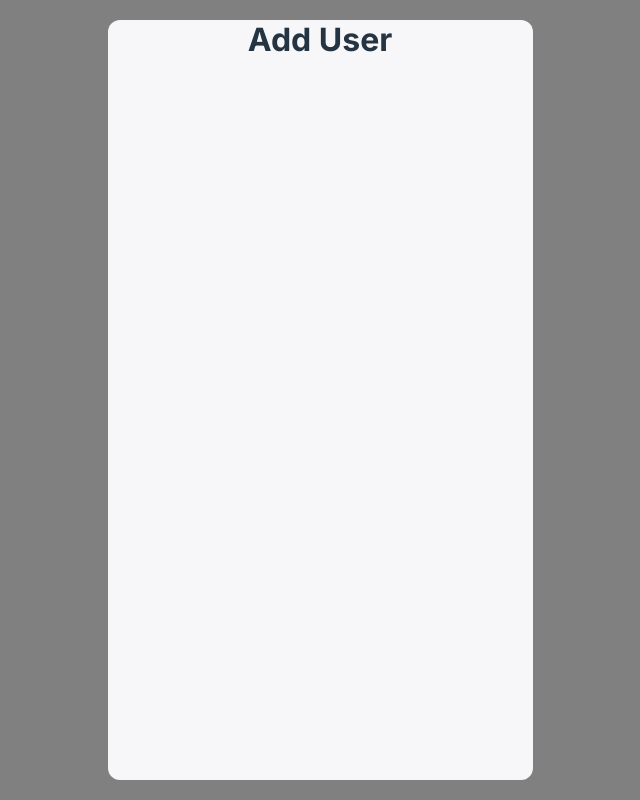
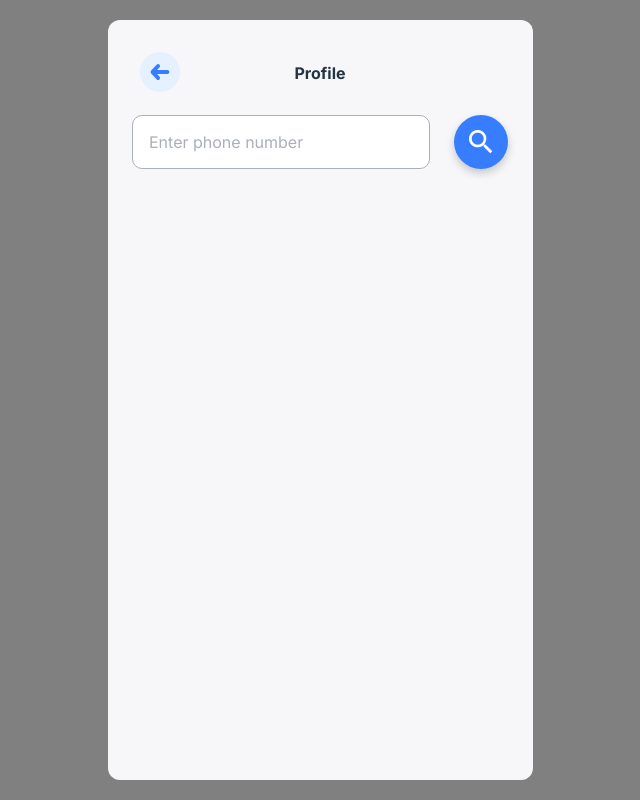
Before and after one commit to guiathayde/xati, a React (Create React App) app: page /add-user in a window 1280 px wide. Shown: the whole page, without its empty margins (320-960 px from the left). Built offline with nearby package versions, Linux system fonts and the light colour scheme.

Commit message:
Created addUser page

```diff
--- a/src/hooks/colorMode.tsx
+++ b/src/hooks/colorMode.tsx
@@ -30,6 +30,10 @@ interface Colors {
     chatLastMessageColor: string;
     chatLastMessageTimeColor: string;
     chatArrowRightColor: string;
+  };
+
+  addUser: {
+    titleColor: string;
   };
 }
 
@@ -77,11 +81,14 @@ export function ColorModeProvider({ children }: ColorModeProviderProps) {
           },
           dashboard: {
             boldTextColor: '#243443',
-            chatContainerBottomBorderColor: '#243443',
+            chatContainerBottomBorderColor: '#e5e5e5',
             chatNameColor: '#243443',
             chatLastMessageColor: '#58616A',
             chatLastMessageTimeColor: '#58616A',
             chatArrowRightColor: '#243443',
+          },
+          addUser: {
+            titleColor: '#243443',
           },
         }
       : {
@@ -105,6 +112,9 @@ export function ColorModeProvider({ children }: ColorModeProviderProps) {
             chatLastMessageTimeColor: '#E5F1FF',
             chatArrowRightColor: '#E5F1FF',
           },
+          addUser: {
+            titleColor: '#E5F1FF',
+          },
         };
   }, [mode]);
 
--- a/src/pages/AddUser/index.tsx
+++ b/src/pages/AddUser/index.tsx
@@ -1,9 +1,87 @@
+import { useCallback, useState } from 'react';
+import { isValidPhoneNumber } from 'react-phone-number-input';
+
+import { useColorMode } from '../../hooks/colorMode';
+
 import { Container } from '../../components/Container';
+import { BackButton } from '../../components/BackButton';
+import { PhoneNumberInput } from '../../components/PhoneNumberInput';
+
+import {
+  Title,
+  InputField,
+  SearchButton,
+  UserNotFound,
+  BoldText,
+  Emoji,
+  UserContact,
+} from './styles';
 
 export function AddUser() {
+  const { colors } = useColorMode();
+
+  const [phoneNumber, setPhoneNumber] = useState('');
+  const [userNotFound, setUserNotFound] = useState(false);
+  const [user, setUser] = useState<string>();
+
+  const handleSearchUser = useCallback(() => {
+    setUserNotFound(false);
+
+    if (phoneNumber.length > 0 && isValidPhoneNumber(phoneNumber)) {
+      console.log(phoneNumber);
+      // Search user by phone number
+      // If user not found, show UserNotFound
+      // If user found, show UserFound
+      setUser('user');
+    } else {
+      console.log('Invalid phone number');
+      setUserNotFound(true);
+    }
+  }, [phoneNumber]);
+
   return (
     <Container>
-      <h1>Add User</h1>
+      <BackButton
+        containerStyle={{
+          position: 'absolute',
+          top: 32,
+          left: 32,
+        }}
+      />
+
+      <Title style={{ color: colors.addUser.titleColor }}>Profile</Title>
+
+      <InputField>
+        <PhoneNumberInput
+          name="phone-number"
+          placeholder="Enter phone number"
+          containerStyle={{ width: '70%', margin: 0 }}
+          onChange={setPhoneNumber}
+        />
+
+        <SearchButton onClick={handleSearchUser}>
+          <i className="material-icons">search</i>
+        </SearchButton>
+      </InputField>
+
+      {userNotFound && (
+        <UserNotFound>
+          <BoldText style={{ color: colors.addUser.titleColor }}>
+            User not found
+          </BoldText>
+          <Emoji>😔</Emoji>
+        </UserNotFound>
+      )}
+
+      {!userNotFound && user && (
+        <UserContact>
+          <img src="https://i.imgur.com/SMB38Jk.jpg" alt="Profile User" />
+
+          <span>Caio Affonso Athayde</span>
+
+          <i className="material-icons">keyboard_arrow_right</i>
+        </UserContact>
+      )}
     </Container>
   );
 }
--- /dev/null
+++ b/src/pages/AddUser/styles.ts
@@ -0,0 +1,117 @@
+import styled from 'styled-components';
+import { shade } from 'polished';
+
+export const Title = styled.h3`
+  font-weight: 700;
+  font-size: 16px;
+  line-height: 19px;
+  text-align: center;
+  color: #243443;
+
+  margin-top: 44px;
+  margin-left: auto;
+  margin-right: auto;
+`;
+
+export const InputField = styled.div`
+  display: flex;
+  flex-direction: row;
+  align-items: center;
+  justify-content: space-evenly;
+
+  width: 100%;
+
+  margin-top: 32px;
+`;
+
+export const SearchButton = styled.button`
+  display: flex;
+  align-items: center;
+  justify-content: center;
+
+  width: 54px;
+  height: 54px;
+
+  background: #377dff;
+  box-shadow: 0px 4px 8px rgba(0, 0, 0, 0.2);
+  border: none;
+  border-radius: 50%;
+
+  &:hover {
+    background: ${shade(0.2, '#377DFF')};
+  }
+
+  i {
+    color: #fff;
+    font-size: 32px;
+  }
+`;
+
+export const UserNotFound = styled.div`
+  display: flex;
+  flex-direction: column;
+  align-items: center;
+  justify-content: center;
+
+  margin: auto;
+`;
+
+export const BoldText = styled.span`
+  font-style: normal;
+  font-weight: 700;
+  font-size: 30px;
+  line-height: 36px;
+  text-align: center;
+  color: #243443;
+`;
+
+export const Emoji = styled.div`
+  font-size: 64px;
+`;
+
+export const UserContact = styled.div`
+  display: flex;
+  flex-direction: row;
+  align-items: center;
+  justify-content: space-evenly;
+
+  width: 100%;
+
+  margin-top: 32px;
+
+  padding: 16px 24px;
+
+  border-bottom: 1px solid #e5e5e5;
+
+  &:hover {
+    transform: translateX(10px);
+    cursor: pointer;
+  }
+
+  img {
+    width: 54px;
+    height: 54px;
+    border-radius: 50%;
+    object-fit: cover;
+  }
+
+  span {
+    max-width: 100%;
+
+    white-space: nowrap;
+    overflow: hidden;
+    text-overflow: ellipsis;
+
+    font-weight: 600;
+    font-size: 16px;
+    line-height: 19px;
+    color: #243443;
+
+    margin: 0 auto;
+  }
+
+  i {
+    font-size: 24px;
+    color: #243443;
+  }
+`;
--- a/src/pages/Dashboard/styles.ts
+++ b/src/pages/Dashboard/styles.ts
@@ -103,7 +103,7 @@ export const ChatContainer = styled(Link)`
 
   width: 100%;
 
-  border-bottom: 1px solid #f7f7f9;
+  border-bottom: 1px solid #e5e5e5;
 
   padding: 12px 24px;
 
```
